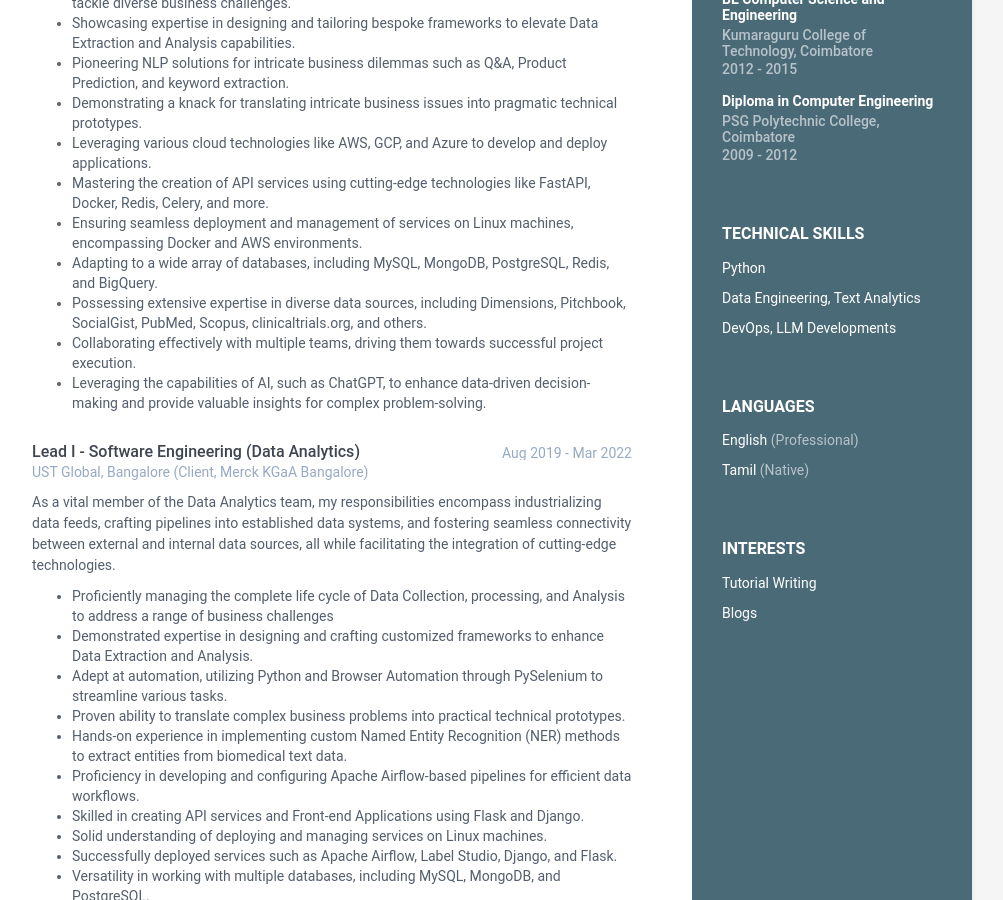
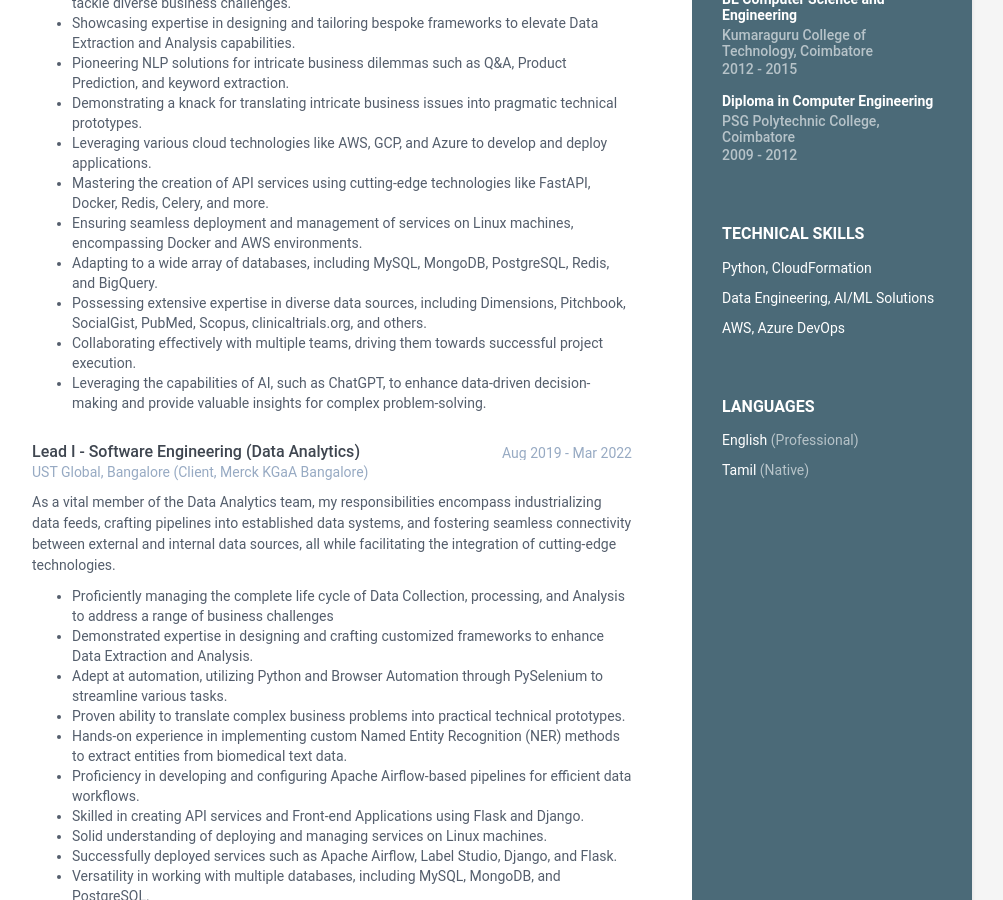
Before and after one commit to dhamodharanrk/online-cv, a Jekyll site: the page built from index.html, in a window 1280 px wide and 900 px high, scrolled down 671 px. Shown: the whole window, without its empty margins (168-1171 px from the left). Built offline with Jekyll 4.4.1, drawn with Linux system fonts in a browser that asks for light colours.

Commit message:
Update data.yml

```diff
--- a/_data/data.yml
+++ b/_data/data.yml
@@ -21,17 +21,12 @@ sidebar:
       level: Professional
     - idiom: Tamil
       level: Native
-  interests:
-    - item: Tutorial Writing
-      link: https://www.dhamodharanrk.com/portfolio/blog/
-    - item: Blogs
-      link: https://sites.google.com/view/way2learnings/home
   technicals:
-    - item: Python
+    - item: Python, CloudFormation
       link: null
-    - item: Data Engineering, Text Analytics
+    - item: Data Engineering, AI/ML Solutions
       link: null
-    - item: DevOps, LLM Developments
+    - item: AWS, Azure DevOps
       link: null
 career-profile:
   title: Career Profile
```
